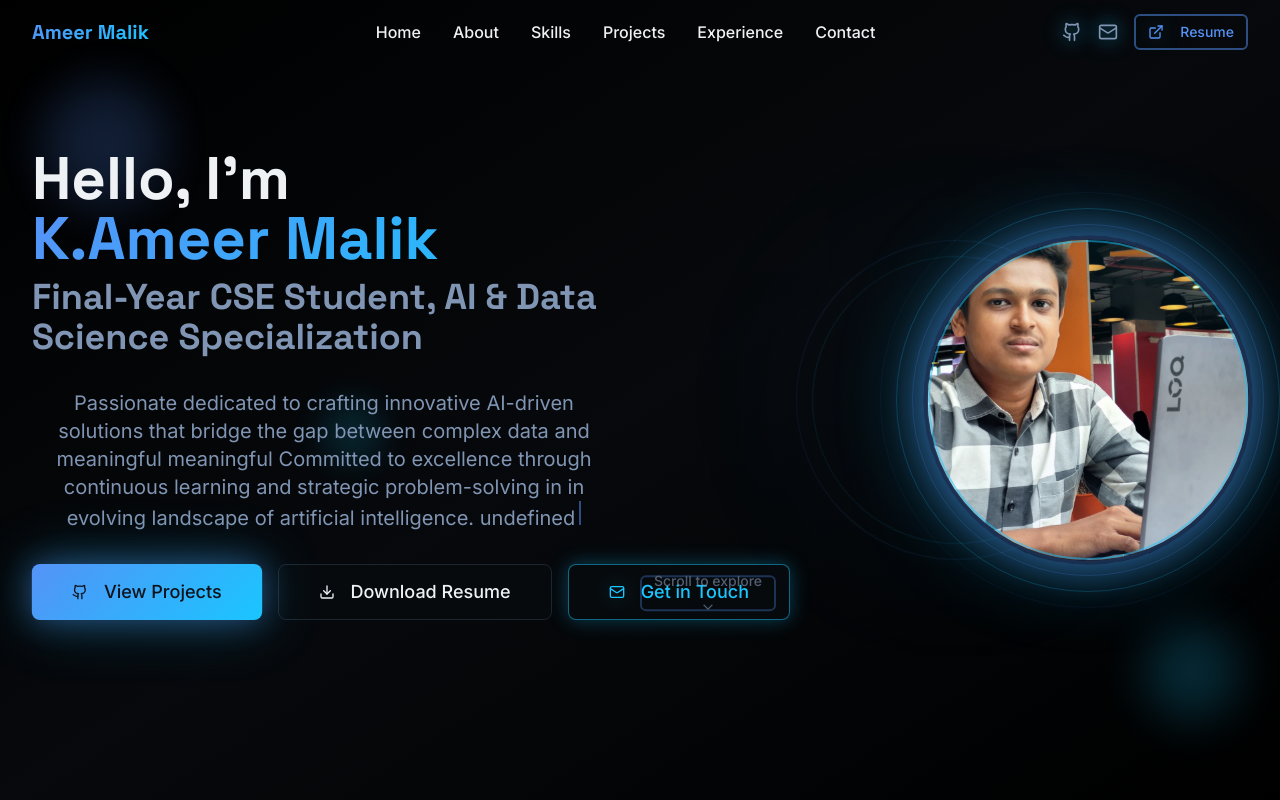
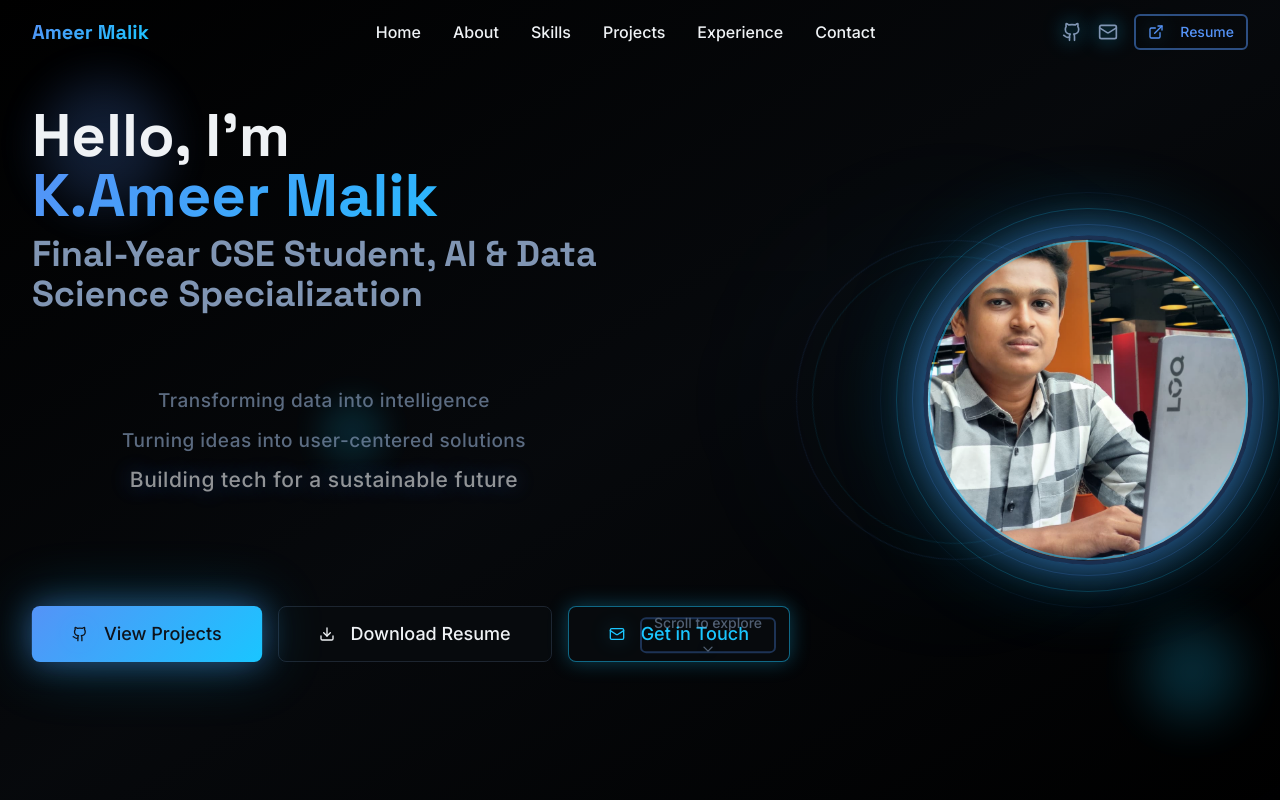
Before and after one commit to ameer2907/Ameer-Malik-Portfolio, a React (Vite) app: page / in a window 1280 px wide. Shown: the top 800 px of the page. Built offline with nearby package versions, Linux system fonts and the light colour scheme; the HTML template or start-up script is replaced by a standard one.

Commit message:
Add animated highlights to hero section

```diff
--- a/src/components/ui/hero-section.tsx
+++ b/src/components/ui/hero-section.tsx
@@ -6,25 +6,40 @@ import profilePhoto from '@/assets/profile-photo-new.jpg';
 import { useState, useEffect } from 'react';
 
 const HeroSection = () => {
-  const [displayedText, setDisplayedText] = useState('');
+  const [currentHighlight, setCurrentHighlight] = useState(0);
+  const [visibleHighlights, setVisibleHighlights] = useState<number[]>([]);
 
-  const fullText = "Passionate technologist dedicated to crafting innovative AI-driven solutions that bridge the gap between complex data and meaningful insights. Committed to excellence through continuous learning and strategic problem-solving in the evolving landscape of artificial intelligence.";
+  const highlights = [
+    "Crafting AI solutions with impact",
+    "Transforming data into intelligence",
+    "Turning ideas into user-centered solutions",
+    "Building tech for a sustainable future",
+    "Blending technical skill with creative design",
+    "Learning, adapting, and innovating"
+  ];
 
   useEffect(() => {
-    const words = fullText.split(' ');
-    let currentIndex = 0;
+    const timer = setInterval(() => {
+      setCurrentHighlight(prev => {
+        const next = (prev + 1) % highlights.length;
+        if (next === 0) {
+          // Reset when starting over
+          setVisibleHighlights([]);
+        }
 
-    const timer = setInterval(() => {
-      if (currentIndex < words.length) {
-        setDisplayedText(prev => prev + (prev ? ' ' : '') + words[currentIndex]);
-        currentIndex++;
-      } else {
-        clearInterval(timer);
-      }
-    }, 150); // Adjust speed here
+        setVisibleHighlights(current => {
+          if (!current.includes(next)) {
+            return [...current, next];
+          }
+          return current;
+        });
+
+        return next;
+      });
+    }, 2000); // 2 second intervals
 
     return () => clearInterval(timer);
-  }, []);
+  }, [highlights.length]);
 
   const scrollToAbout = () => {
     document.getElementById('about')?.scrollIntoView({ behavior: 'smooth' });
@@ -77,12 +92,36 @@ const HeroSection = () => {
               </span>
             </h1>
 
-            {/* Animated intro text */}
+            {/* Animated highlight points */}
             <div className="text-center">
-              <p className="text-lg sm:text-xl text-muted-foreground mb-8 max-w-2xl mx-auto min-h-[6rem] leading-relaxed">
-                <span className="animate-fade-in">{displayedText}</span>
-                <span className="inline-block w-0.5 h-6 bg-primary ml-1 animate-pulse"></span>
-              </p>
+              <div className="text-lg sm:text-xl text-muted-foreground mb-8 max-w-2xl mx-auto min-h-[8rem] flex flex-col justify-center space-y-3">
+                {highlights.map((highlight, index) => (
+                  <div
+                    key={index}
+                    className={`
+                      transition-all duration-1000 ease-out transform
+                      ${visibleHighlights.includes(index)
+                        ? 'opacity-100 translate-y-0'
+                        : 'opacity-0 translate-y-4'
+                      }
+                      ${currentHighlight === index
+                        ? 'text-foreground shadow-glow-text animate-pulse-glow scale-105'
+                        : visibleHighlights.includes(index)
+                          ? 'text-muted-foreground/70 scale-95'
+                          : ''
+                      }
+                      font-medium tracking-wide
+                    `}
+                    style={{
+                      textShadow: currentHighlight === index
+                        ? '0 0 20px hsl(var(--primary) / 0.6), 0 0 40px hsl(var(--primary) / 0.4)'
+                        : 'none'
+                    }}
+                  >
+                    {highlight}
+                  </div>
+                ))}
+              </div>
             </div>
 
             <div className="flex flex-col sm:flex-row gap-4 justify-center lg:justify-start mb-8">
--- a/src/index.css
+++ b/src/index.css
@@ -247,6 +247,13 @@ All colors MUST be HSL.
     background-clip: text;
   }
 
+  /* Text shadows and glowing effects */
+  .shadow-glow-text {
+    text-shadow: 0 0 10px hsl(var(--primary) / 0.5),
+                 0 0 20px hsl(var(--primary) / 0.3),
+                 0 0 30px hsl(var(--primary) / 0.2);
+  }
+
   /* Glass effect */
   .glass {
     background: rgba(255, 255, 255, 0.1);
```
